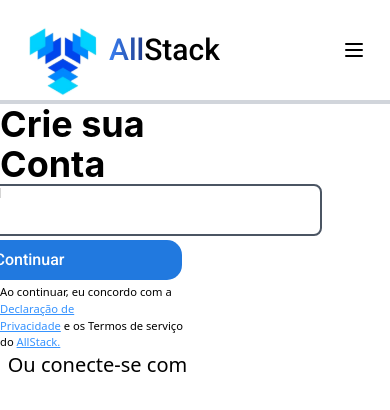
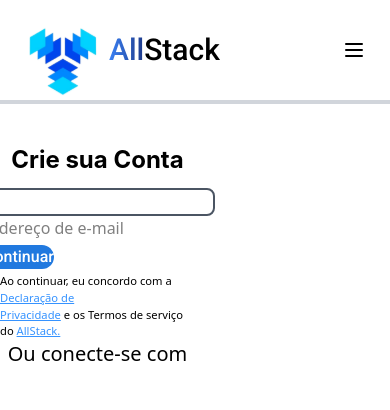
Before and after one commit to allstack-staff/allstack-community, a Next.js app: page /auth in a window 390 px wide. Shown: the top 410 px of the page. Built offline with nearby package versions, Linux system fonts and the light colour scheme.

Commit message:
Nao consegui o evento, entao comecei a responsividade

```diff
--- a/src/app/auth/components/Form.tsx
+++ b/src/app/auth/components/Form.tsx
@@ -6,14 +6,13 @@ const roboto = Roboto({ weight: ["500"], subsets: ["latin"] });
 const buttonStyle = {
   backgroundColor: "#2179DF",
   borderRadius: "15px",
-  width: "19rem",
-  height: "2.5rem",
+
 };
 
 function Form() {
   return (
-    <form className="md:px-20 md:pt-11">
-      <div className="relative">
+    <form className=" pt-3 md:px-20 md:pt-11">
+      <div className="">
         <Input
           Placeholder="Endereço de e-mail"
           Type="email"
@@ -22,7 +21,7 @@ function Form() {
         />
       </div>
       <div className="w-2 m-1 md:ml-[3em] md:mt-[2em] ">
-        <button type="submit" className={`${roboto.className}  text-white`} style={buttonStyle}>
+        <button type="submit" className={`${roboto.className} md:w-[19rem] md:h-[2.5rem] text-white`} style={buttonStyle}>
           Continuar
         </button>
       </div>
--- a/src/app/auth/components/Input.tsx
+++ b/src/app/auth/components/Input.tsx
@@ -1,19 +1,9 @@
 import { NextPage } from "next/types";
 import React from "react";
 
-const inputStyle = {
-  position: "relative",
-};
-
 const placeholderStyle = {
-  position: "absolute",
-  top: 10,
-  left: 0,
-  padding: "10px",
   transform: "translate(10px, -50%)",
-  fontSize: "12px",
   color: "gray",
-  userSelect: "none",
 };
 
 const Input: NextPage<{
@@ -24,14 +14,14 @@ const Input: NextPage<{
 }> = ({ Placeholder = "", Type = "text", Id = "", Required = false }) => {
   return (
     <div>
-      <div style={inputStyle}>
+      <div className="md:relative">
         <input
           type={Type}
           id={Id}
           {...(Required && { required: true })}
-          className="border-2 border-gray-600 rounded-lg w-517 h-68"
+          className="border-2 border-gray-600 rounded-lg md:w-517 md:h-68"
         />
-        <span style={placeholderStyle}>{Placeholder}</span>
+        <span style={placeholderStyle} className="md:absolute md:top-[10px] md:left-0 md:p-[10px] md:select-none md:text-xs">{Placeholder}</span>
       </div>
     </div>
   );
--- a/src/app/auth/page.tsx
+++ b/src/app/auth/page.tsx
@@ -26,10 +26,10 @@ function Login() {
   return (
     <section className="grid grid-cols-2">
       <article className="flex flex-col items-center">
-        <div className="md:mt-[2.5em]">
+        <div className="mt-[2.5em]">
           <p
             style={{ fontFamily: "'Inter', sans-serif" }}
-            className="text-4xl font-bold">
+            className="text-2xl font-bold md:text-4xl">
             Crie sua Conta
           </p>
         </div>
```
